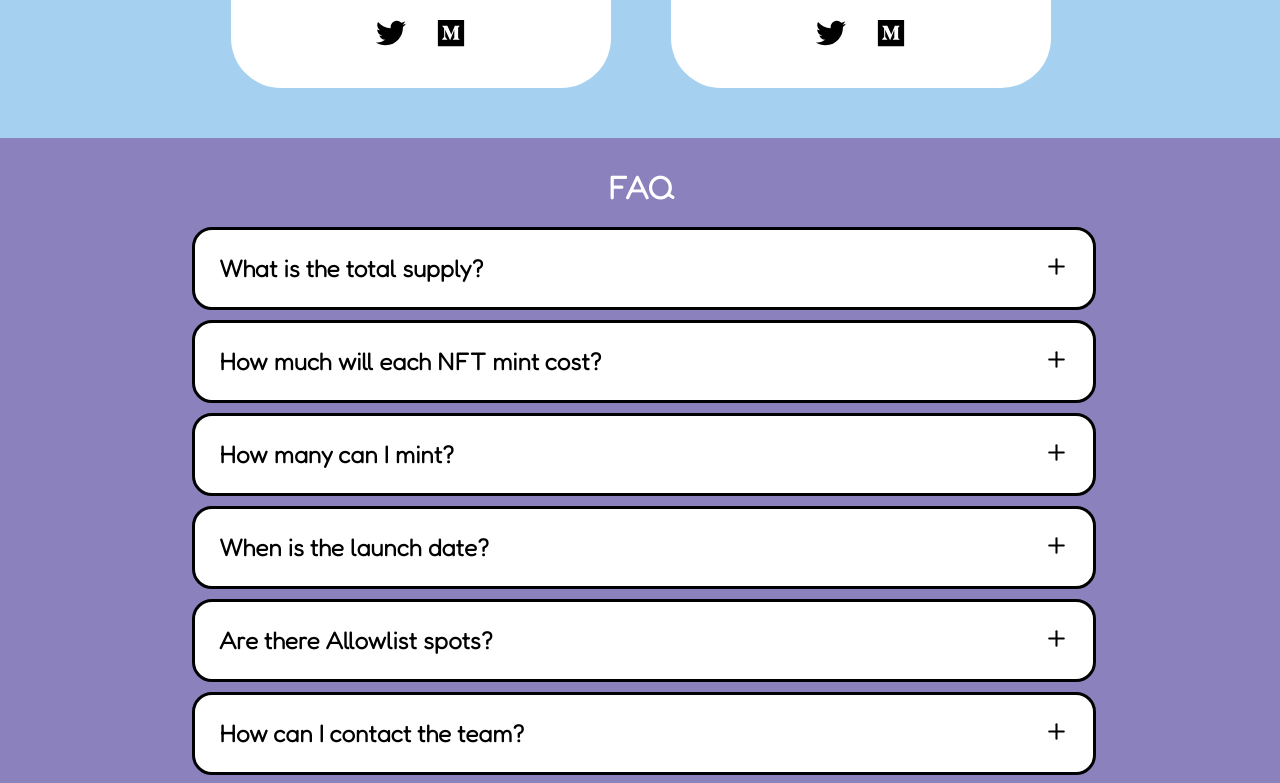
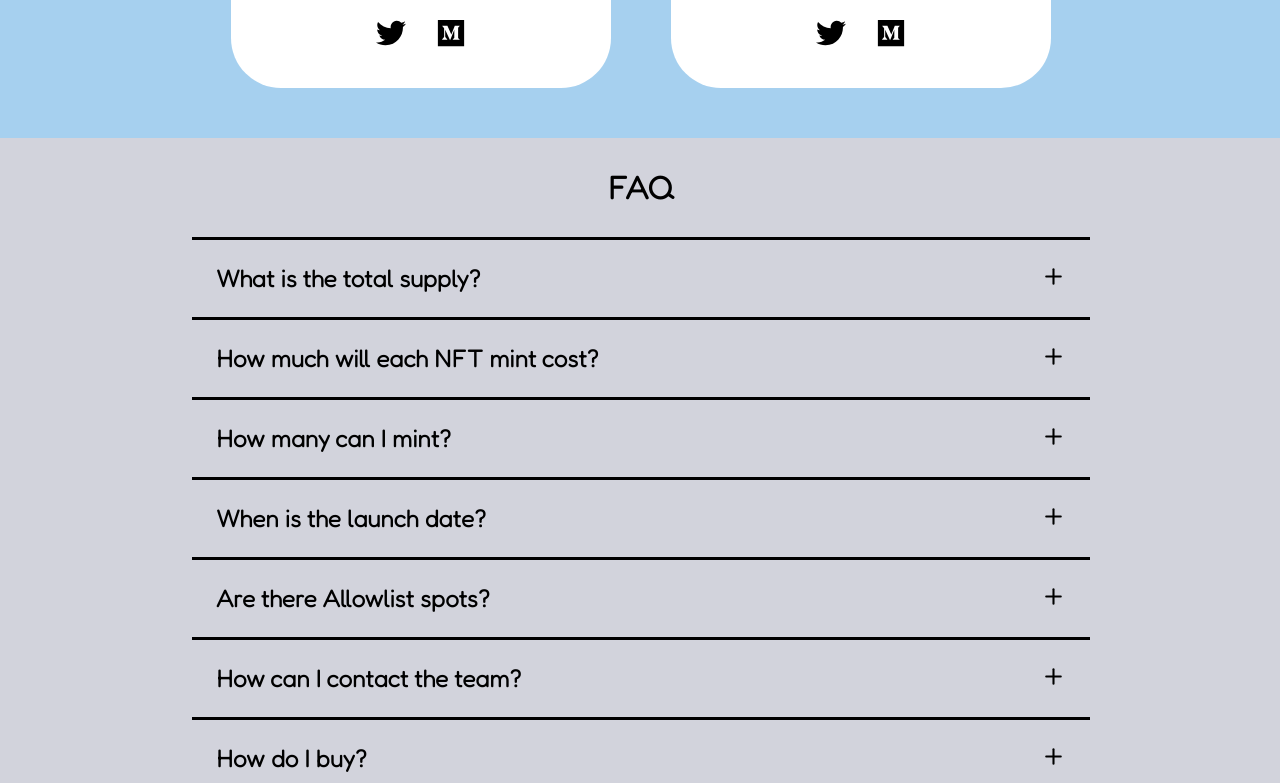
Before and after one commit to michaelgriff/stellars-website, a React (Create React App) app: page / in a window 1280 px wide. Shown: the part 3280-4063 px from the top of the page. Built offline with nearby package versions, Linux system fonts and the light colour scheme.

Commit message:
changes to faq, changes to background colours

```diff
--- a/src/components/FAQ/index.js
+++ b/src/components/FAQ/index.js
@@ -11,7 +11,7 @@ const FaqSection = styled.div`
   justify-content: center;
   position: relative;
   height: 100%;
-  background: #8a81bd;
+  background: #d2d3dc;
   padding-bottom: 30px;
 `;
 
@@ -19,24 +19,21 @@ const Container = styled.div`
   top: 3%;
   margin: 0px 100px;
   width: 70%;
-  padding-top: 10px;
+  padding-top: 30px;
   @media screen and (max-width: 768px) {
     margin: 0px;
   }
 `;
 
-const RoundedWrap = styled.div`
-  background: #fff;
-  colour: #000;
+const Wrap = styled.div`
+  colour: #fff;
   display: flex;
   justify-content: space-between;
   align-items: center;
   width: 100%;
   text-align: center;
   cursor: pointer;
-  margin-top: 10px;
-  border-radius: 20px 20px 20px 20px;
-  border-style: solid;
+  border-bottom-style: solid;
   border-color: #000;
   border-width: medium;
 
@@ -60,18 +57,16 @@ const RoundedWrap = styled.div`
   }
 `;
 
-const Wrap = styled.div`
-  background: #fff;
-  colour: #000;
+const TopWrap = styled.div`
+  colour: #fff;
   display: flex;
   justify-content: space-between;
   align-items: center;
   width: 100%;
   text-align: center;
   cursor: pointer;
-  margin-top: 10px;
-  border-radius: 20px 20px 0px 0px;
-  border-style: solid;
+  border-bottom-style: solid;
+  border-top-style: solid;
   border-color: #000;
   border-width: medium;
 
@@ -85,18 +80,18 @@ const Wrap = styled.div`
       padding: 1.8rem;
       font-size: 0.9rem;
     }
+
     span {
       margin-right: 0rem;
     }
   }
-
   span {
     margin-right: 1.5rem;
   }
 `;
 
 const Dropdown = styled.div`
-  background: #cdcaef;
+  // background: #cdcaef;
   color: #fff;
   width: 100%;
   height: auto;
@@ -104,8 +99,7 @@ const Dropdown = styled.div`
   flex-direction: column;
   justify-content: center;
   align-items: center;
-  border-radius: 0px 0px 20px 20px;
-  border-style: solid;
+  border-bottom-style: solid;
   border-color: #000;
   border-width: 0px medium medium;
   //   margin: 0px 40px;
@@ -137,26 +131,23 @@ const Faq = () => {
   return (
     <IconContext.Provider value={{ color: "000", size: "25px" }}>
       <FaqSection>
-        <h1 class="white-text">FAQ</h1>
+        <h1>FAQ</h1>
         <Container>
           {Data.map((item, index) => {
             return (
               <>
-                {clicked === index ? (
+                {index === 0 ? (
+                  <TopWrap onClick={() => toggle(index)} key={index}>
+                    <h1>{item.question}</h1>
+                    <span>{clicked === index ? <FiMinus /> : <FiPlus />}</span>
+                  </TopWrap>
+                ) : (
                   <Wrap onClick={() => toggle(index)} key={index}>
                     <h1>{item.question}</h1>
                     <span>{clicked === index ? <FiMinus /> : <FiPlus />}</span>
                   </Wrap>
-                ) : (
-                  <RoundedWrap onClick={() => toggle(index)} key={index}>
-                    <h1>{item.question}</h1>
-                    <span>{clicked === index ? <FiMinus /> : <FiPlus />}</span>
-                  </RoundedWrap>
                 )}
-                {/* <Wrap onClick={() => toggle(index)} key={index}>
-                  <h1 class="black-text">{item.question}</h1>
-                  <span>{clicked === index ? <FiMinus /> : <FiPlus />}</span>
-                </Wrap> */}
+
                 {clicked === index ? (
                   <Dropdown>
                     <p className="new-line">{item.answer}</p>
--- a/src/components/Gallery/GalleryElements.js
+++ b/src/components/Gallery/GalleryElements.js
@@ -1,7 +1,7 @@
 import styled from "styled-components";
 
 export const GalleryContainer = styled.div`
-  background-color: #655ca5;
+  background-color: #7376b8;
   margin: 0px;
   padding: 0px;
   height: 100vh;
```
